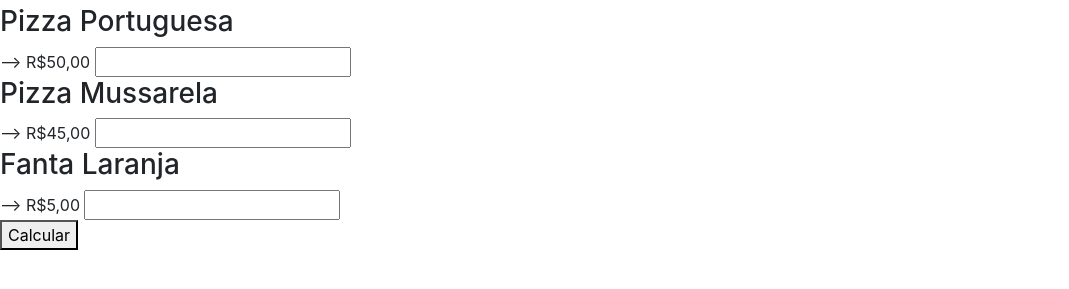
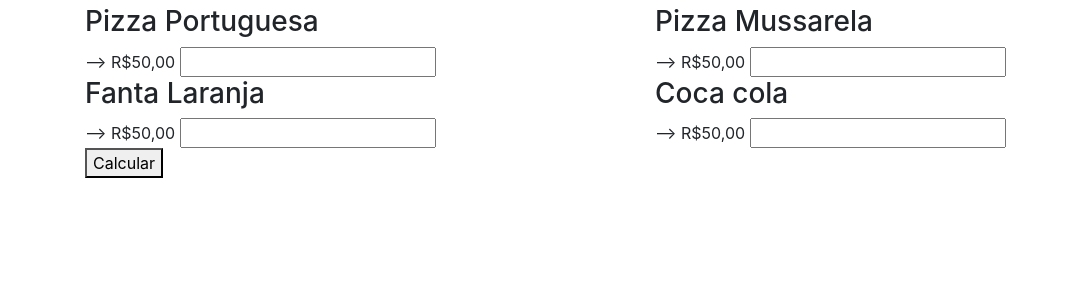
Before and after one commit to erickovisck/Javascript-Senai, a plain HTML site: page Aula 14 - Cardapio/cardapio.html in a window 1280 px wide. Shown: the part 51-340 px from the top of the page, without its empty margins (0-1069 px from the left). Drawn offline with nearby package versions, Linux system fonts and the light colour scheme.

Commit message:
Add files via upload

```diff
--- a/Aula 14 - Cardapio/cardapio.html
+++ b/Aula 14 - Cardapio/cardapio.html
@@ -10,12 +10,36 @@
 </head>
 <body>
     <h1 class="text-center">Cardapio Erick</h1>
+    <div class="container">
+        <div class="row">
+            <div class="col-sm">
+                <h3>Pizza Portuguesa</h3>--> R$50,00
+                <input id="pizza_portuguesa" type="number">
+            </div>
 
-    <div class="item"> <h3>Pizza Portuguesa</h3>--> R$50,00 <input id="pizza_portuguesa" type="number"></div>
-    <div class="item"> <h3>Pizza Mussarela</h3> --> R$45,00 <input id="pizza_mussarela" type="number"></div>
-    <div class="item"> <h3>Fanta Laranja</h3> --> R$5,00 <input id="fanta_laranja" type="number"></div>
-    <button onclick="Calcular()">Calcular</button>
-    <div id="total"></div>
+
+            <div class="col-sm">
+                <h3>Pizza Mussarela</h3>--> R$50,00
+                <input id="pizza_mussarela" type="number">
+            </div>
+        </div>
+     <div class="row">
+
+
+            <div class="col-sm">
+                <h3>Fanta Laranja</h3>--> R$50,00
+                <input id="fanta_laranja" type="number">
+            </div>
+            <div class="col-sm">
+                <h3>Coca cola</h3>--> R$50,00
+                <input id="coca_cola    " type="number">
+            </div>
+        </div>
+        <!-- <div class="item"> <h3>Pizza Mussarela</h3>  R$45,00 <input id="pizza_mussarela" type="number"></div> -->
+        <!-- <div class="item"> <h3>Fanta Laranja</h3> R$5,00 <input id="fanta_laranja" type="number"></div> -->
+        <button onclick="Calcular()">Calcular</button>
+        <div id="total"></div>
+    </div>
 
 </body>
 </html>
--- a/Aula 14 - Cardapio/css/style.css
+++ b/Aula 14 - Cardapio/css/style.css
@@ -1,3 +1,3 @@
-h1{
+/* h1{
     text-align: center;
-}
+} */
```
